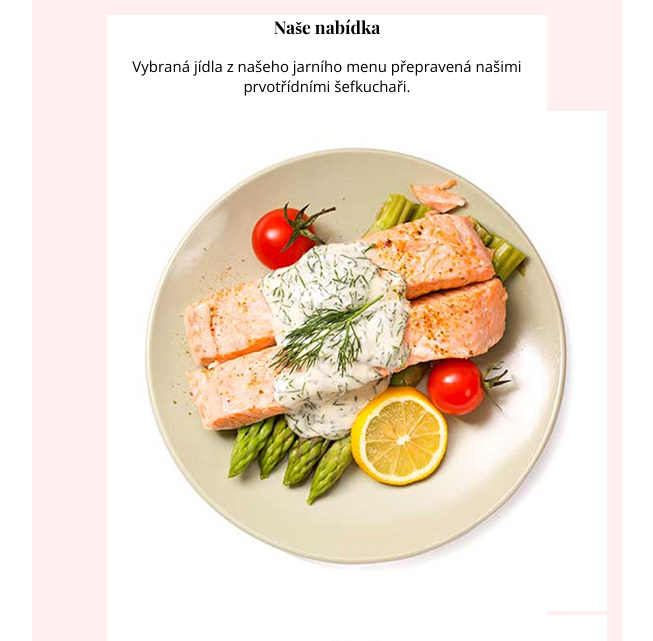
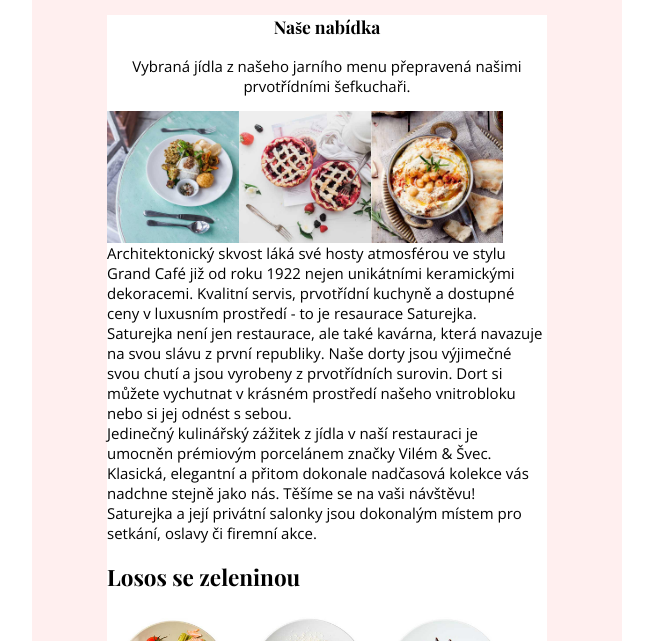
Before and after one commit to zladkaskazkina/restaurantSaturejka, a plain HTML site: page index.html in a window 1280 px wide. Shown: the part 159-800 px from the top of the page, without its empty margins (313-966 px from the left). Drawn offline with nearby package versions, Linux system fonts and the light colour scheme.

Commit message:
images added

```diff
--- a/index.html
+++ b/index.html
@@ -24,10 +24,10 @@
             šefkuchaři.
           </p>
         </section>
-        <div>
-          <img src="img/dish1.jpg" alt="prvni jidlo" />
-          <img src="img/dish2.jpg" alt="druhe jidlo" />
-          <img src="img/dish3.jpg" alt="treti jidlo" />
+        <div class="images-dishes">
+          <img src="img/home1.jpg" alt="prvni jidlo" />
+          <img src="img/home2.jpg" alt="druhe jidlo" />
+          <img src="img/home3.jpg" alt="treti jidlo" />
         </div>
         <article>
           Architektonický skvost láká své hosty atmosférou ve stylu Grand Café
@@ -56,7 +56,9 @@
         </article>
 
         <h2>Losos se zeleninou</h2>
-
+        <img src="img/dish1.jpg" alt="prvni jidlo" />
+        <img src="img/dish2.jpg" alt="druhe jidlo" />
+        <img src="img/dish3.jpg" alt="treti jidlo" />
         <article>
           Je libo lehčí večeře? Nač hledat, když ji pro vás máme už připravenou!
           Vyzkoušejte pečeného lososa na bylinkách s dušenou jarní zeleninou a
--- a/style.css
+++ b/style.css
@@ -34,3 +34,9 @@ main {
 p {
   text-align: center;
 }
+.images-dishes {
+  display: flex;
+}
+img {
+  width: 30%;
+}
```
